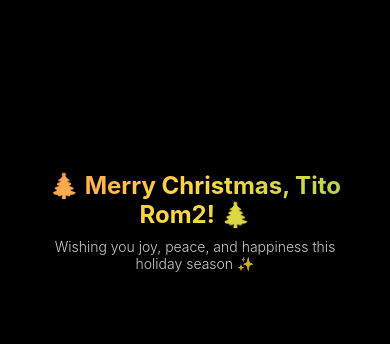
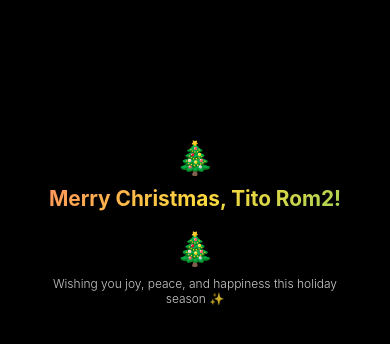
Before and after one commit to Gengarit/xmas-greeting, a React (Vite) app: page / in a window 390 px wide. Shown: the top 344 px of the page. Built offline with nearby package versions, Linux system fonts and the light colour scheme; the HTML template or start-up script is replaced by a standard one.

Commit message:
Fix: improve mobile responsiveness for greeting text

```diff
--- a/src/App.jsx
+++ b/src/App.jsx
@@ -29,8 +29,9 @@ function App() {
         padding: '1rem',
         minHeight: '200px'
       }}>
+        <div style={{ fontSize: 'clamp(2rem, 8vw, 4rem)', marginBottom: '0.5rem' }}>🎄</div>
         <h1 style={{
-          fontSize: 'clamp(1.5rem, 6vw, 5rem)',
+          fontSize: 'clamp(1.3rem, 5vw, 4rem)',
           fontWeight: 'bold',
           marginBottom: '0.5rem',
           background: 'linear-gradient(135deg, #ff6b6b, #ffd93d, #6bcf63, #4ecdc4, #ff6b6b)',
@@ -38,16 +39,20 @@ function App() {
           WebkitBackgroundClip: 'text',
           WebkitTextFillColor: 'transparent',
           animation: 'gradient 3s ease infinite',
-          lineHeight: 1.2,
-          padding: '0 0.5rem'
+          lineHeight: 1.3,
+          padding: '0 1rem',
+          maxWidth: '90vw'
         }}>
-          🎄 Merry Christmas, Tito Rom2! 🎄
+          Merry Christmas, Tito Rom2!
         </h1>
+        <div style={{ fontSize: 'clamp(2rem, 8vw, 4rem)', marginTop: '0.5rem' }}>🎄</div>
         <p style={{
-          fontSize: 'clamp(0.875rem, 3vw, 1.5rem)',
+          fontSize: 'clamp(0.75rem, 2.5vw, 1.25rem)',
           opacity: 0.8,
           fontWeight: '300',
-          padding: '0 1rem'
+          padding: '0 1.5rem',
+          marginTop: '0.5rem',
+          maxWidth: '90vw'
         }}>
           Wishing you joy, peace, and happiness this holiday season ✨
         </p>
```
